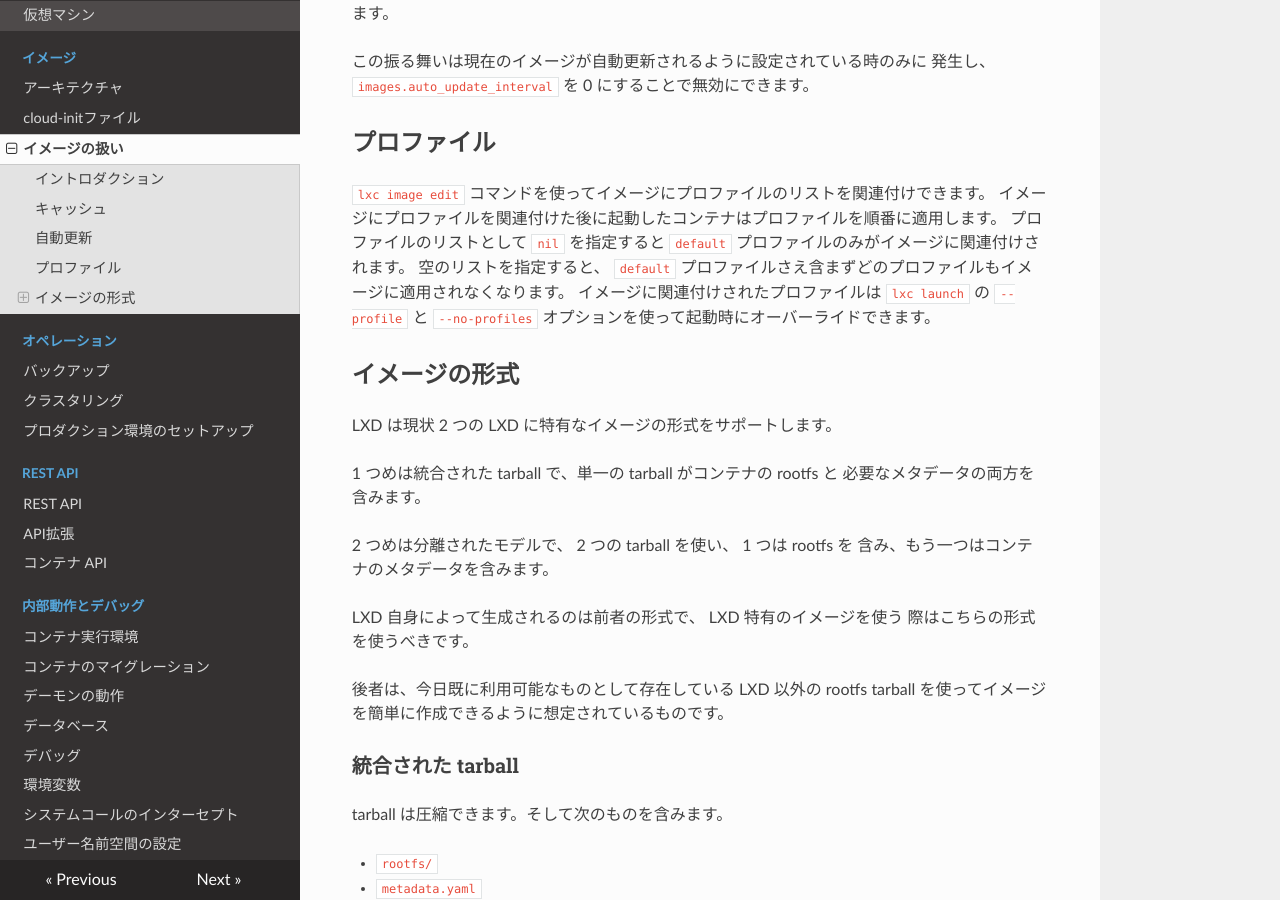
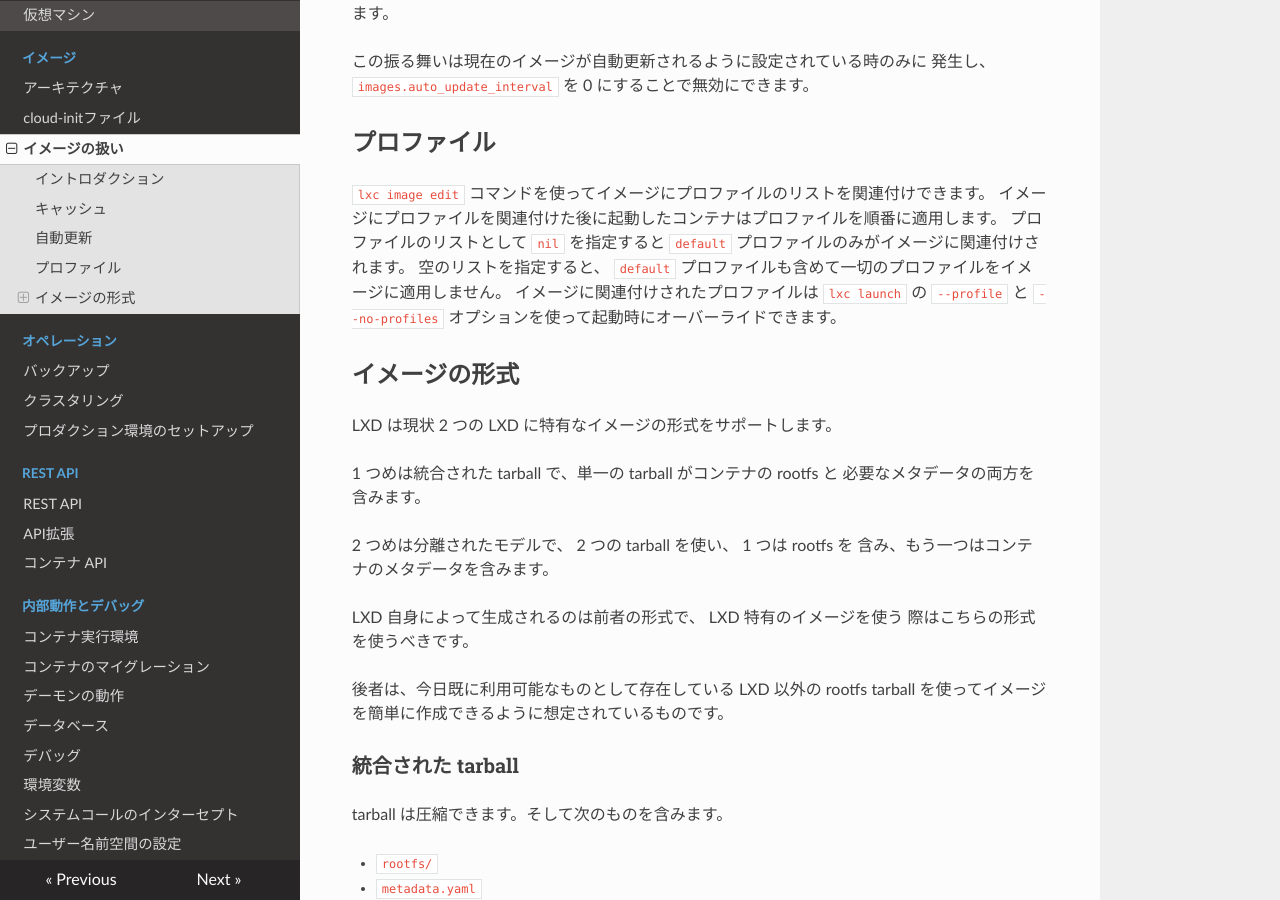
Before and after one commit to lxc-jp/lxd-ja, an MkDocs documentation site: the page built from doc/image-handling.md, in a window 1280 px wide and 900 px high, scrolled down 1211 px. Built offline with MkDocs 1.6.1, drawn with Linux system fonts in a browser that asks for light colours; nearby versions of some CDN libraries; old or Windows-style settings are respelled for this version of MkDocs.

Commit message:
Improve translation of image-handling.md
Signed-off-by: Hiroaki Nakamura <hnakamur@gmail.com>

```diff
--- a/doc/image-handling.md
+++ b/doc/image-handling.md
@@ -105,7 +105,7 @@ auto-updated and can be disabled by setting `images.auto_update_interval` to 0.
 `lxc image edit` コマンドを使ってイメージにプロファイルのリストを関連付けできます。
 イメージにプロファイルを関連付けた後に起動したコンテナはプロファイルを順番に適用します。
 プロファイルのリストとして `nil` を指定すると `default` プロファイルのみがイメージに関連付けされます。
-空のリストを指定すると、 `default` プロファイルさえ含まずどのプロファイルもイメージに適用されなくなります。
+空のリストを指定すると、 `default` プロファイルも含めて一切のプロファイルをイメージに適用しません。
 イメージに関連付けされたプロファイルは `lxc launch` の `--profile` と `--no-profiles` オプションを使って起動時にオーバーライドできます。
 <!--
 A list of profiles can be associated with an image using the `lxc image edit`
```
